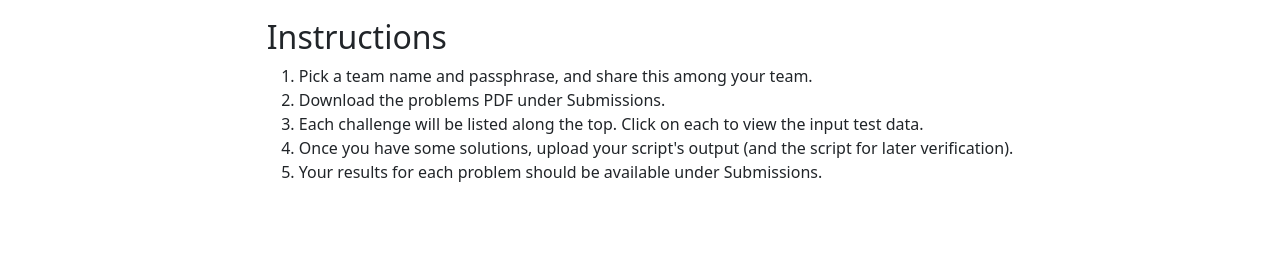
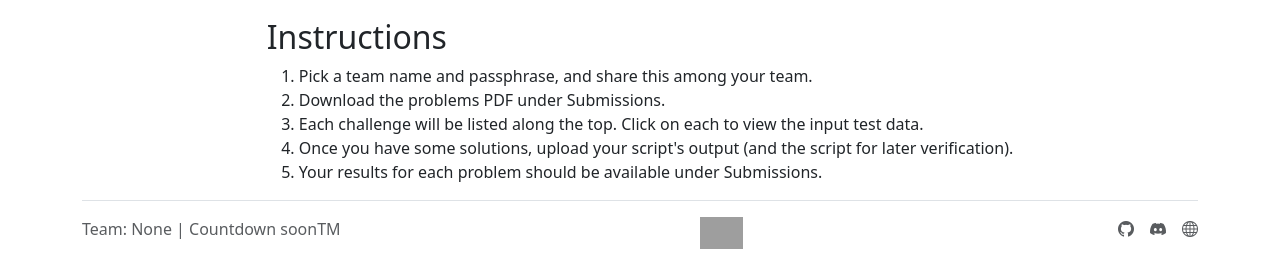
Before and after one commit to UWCS/progcomp-web, a Flask app: page / in a window 1280 px wide. Shown: the part 584-849 px from the top of the page. Before the commit the page ends 766 px from the top, so only its background shows below. Run offline with Flask 2, Linux system fonts and the light colour scheme; data comes from the database, SQL or seed files in the repository; data that the repository does not hold is empty; grey boxes are pictures that could not be loaded.

Commit message:
Add Footer

```diff
--- a/progcomp/templates/base.html
+++ b/progcomp/templates/base.html
@@ -48,6 +48,27 @@
       </div>
     </nav>
     {% block content %}{% endblock %}
+
+    <footer class="mt-auto d-flex flex-wrap justify-content-between py-3 mt-4 border-top">
+      <p class="mb-0 text-muted">Team: {{ username }} | <span id="countdown">Countdown soonTM</span></p>
+
+      <a class="d-flex text-decoration-none" href="https://uwcs.co.uk">
+        <img src="https://uwcs.co.uk/documents/59/uwcs_h4sIpZd.svg" alt="UWCS" height="32">
+      </a>
+
+      <ul class="nav justify-content-end list-unstyled d-flex">
+        <li class="ms-3">
+          <a class="text-muted" href="https://github.com/UWCS/progcomp-web"><i class="bi-github"
+              aria-hidden="true"></i></a>
+        </li>
+        <li class="ms-3">
+          <a class="text-muted" href="https://discord.uwcs.co.uk"><i class="bi-discord" aria-hidden="true"></i></a>
+        </li>
+        <li class="ms-3">
+          <a class="text-muted" href="https://uwcs.co.uk"><i class="bi-globe" aria-hidden="true"></i></a>
+        </li>
+      </ul>
+    </footer>
   </div>
 </body>
 
```
